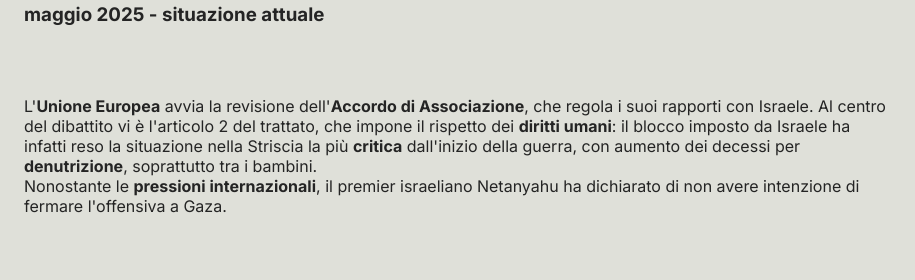
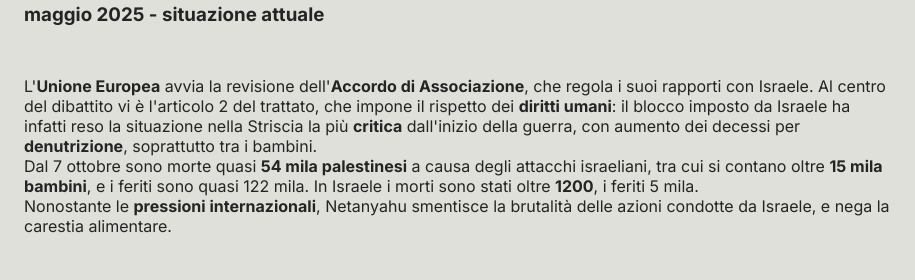
Before and after one commit to marica-savoia/capolavoro, a plain HTML site: page 2025/index.html in a window 1280 px wide. Shown: the part 2871-3151 px from the top of the page, 0-915 px from the left. Drawn offline with Linux system fonts and the light colour scheme.

Commit message:
Update index.html

```diff
--- a/2025/index.html
+++ b/2025/index.html
@@ -149,7 +149,10 @@
                     L'<b>Unione Europea</b> avvia la revisione dell'<b>Accordo di Associazione</b>, che regola i suoi rapporti con Israele.
                     Al centro del dibattito vi è l'articolo 2 del trattato, che impone il rispetto dei <b>diritti umani</b>: il blocco imposto da Israele ha infatti reso la situazione nella Striscia la più <b>critica</b> dall'inizio della guerra, con aumento dei decessi per <b>denutrizione</b>, soprattutto tra i bambini.
                     <br>
-                    Nonostante le <b>pressioni internazionali</b>, il premier israeliano Netanyahu ha dichiarato di non avere intenzione di fermare l'offensiva a Gaza.
+                    Dal 7 ottobre sono morte quasi <b>54 mila palestinesi</b> a causa degli attacchi israeliani, tra cui si contano oltre <b>15 mila bambini</b>, e i feriti sono quasi 122 mila.
+                    In Israele i morti sono stati oltre <b>1200</b>, i feriti 5 mila.
+                    <br>
+                    Nonostante le <b>pressioni internazionali</b>, Netanyahu smentisce la brutalità delle azioni condotte da Israele, e nega la carestia alimentare.
                 </p>
                 <img src="https://encrypted-tbn0.gstatic.com/images?q=tbn:ANd9GcQbi2maNZV9wcaaa9GAGNXUqJncF3ovmNXAfnqKqpDnLyO8R2roS97hoqLG-4iLT7lBDA0&usqp=CAU" >
                 </div>
```
